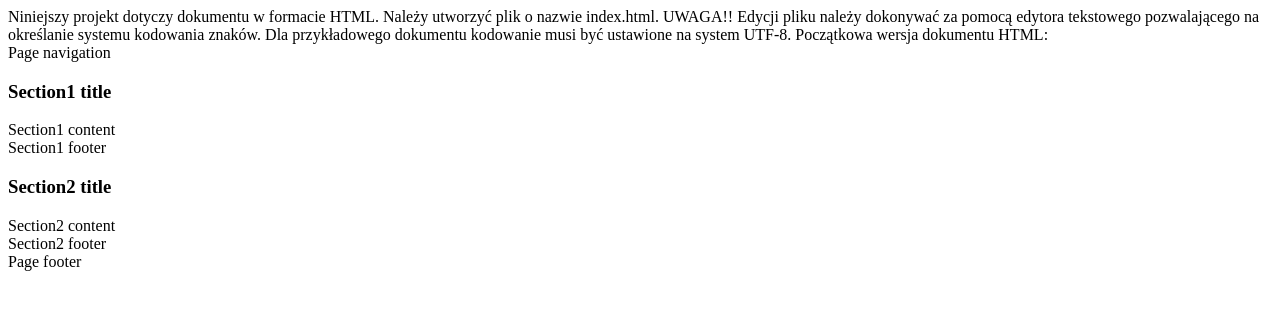
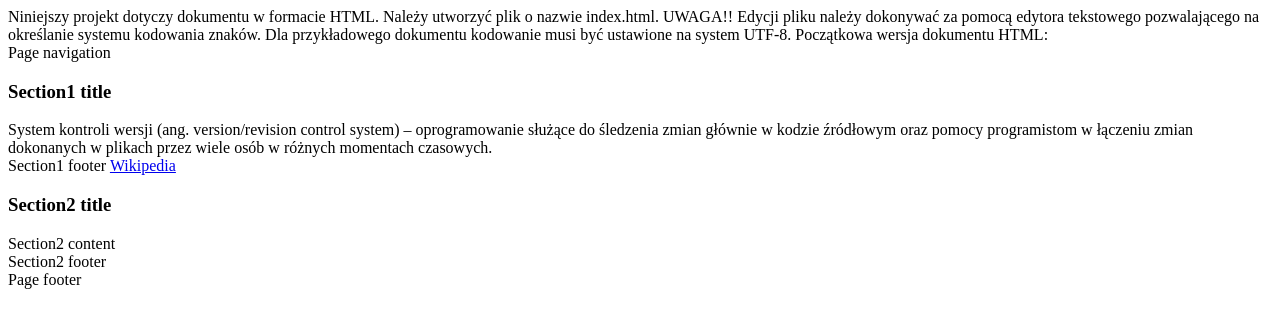
Before and after one commit to KrzysztofMarczak/iislabpio_201570, a plain HTML site: page index.html in a window 1280 px wide. Drawn offline with Linux system fonts and the light colour scheme.

Commit message:
Edytuje gałąź cecha1

```diff
--- a/index.html
+++ b/index.html
@@ -15,14 +15,15 @@
 		</nav>
 		<section id="section1" class="panel panel-default">
 			<div class="panel-heading">
-	    		<h3 class="panel-title">Section1 title</h3>
+	    		<h3 class="panel-title">Section1 title</Systemy kontroli wersji>
 		  	</div>
 	  		<div class="panel-body">
-	    		Section1 content
+	    		System kontroli wersji (ang. version/revision control system) – oprogramowanie służące do śledzenia zmian głównie w kodzie źródłowym oraz pomocy programistom w łączeniu zmian dokonanych w plikach przez wiele osób w różnych momentach czasowych.
 	  		</div>
 			<footer class="panel-footer">
 				Section1 footer
-			</footer>
+			<a
+href="http://pl.wikipedia.org/wiki/System_kontroli_wersji">Wikipedia</a>
 		</section>
 		<section id="section2" class="panel panel-default">
 			<div class="panel-heading">
```
